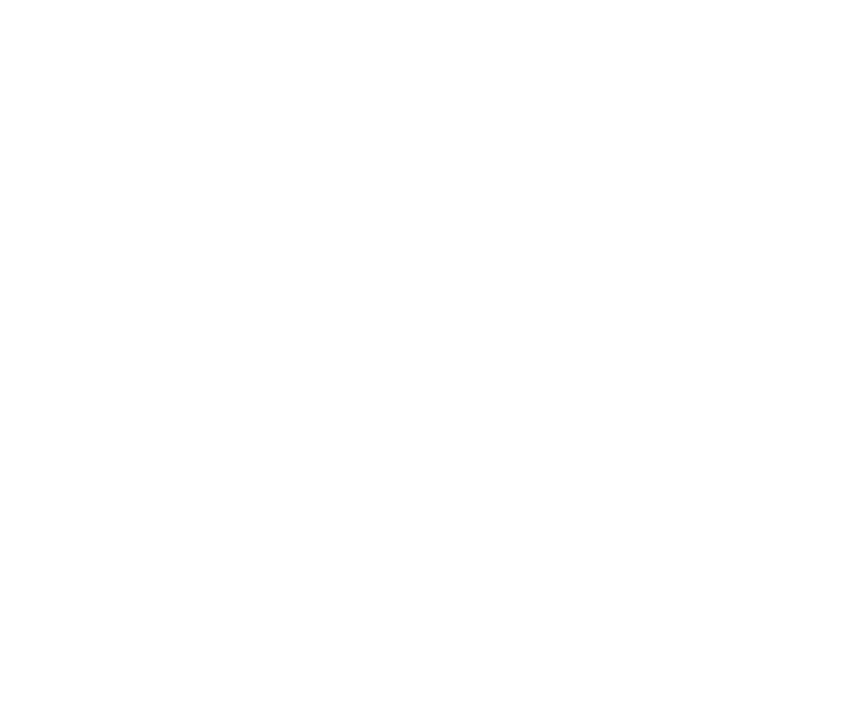
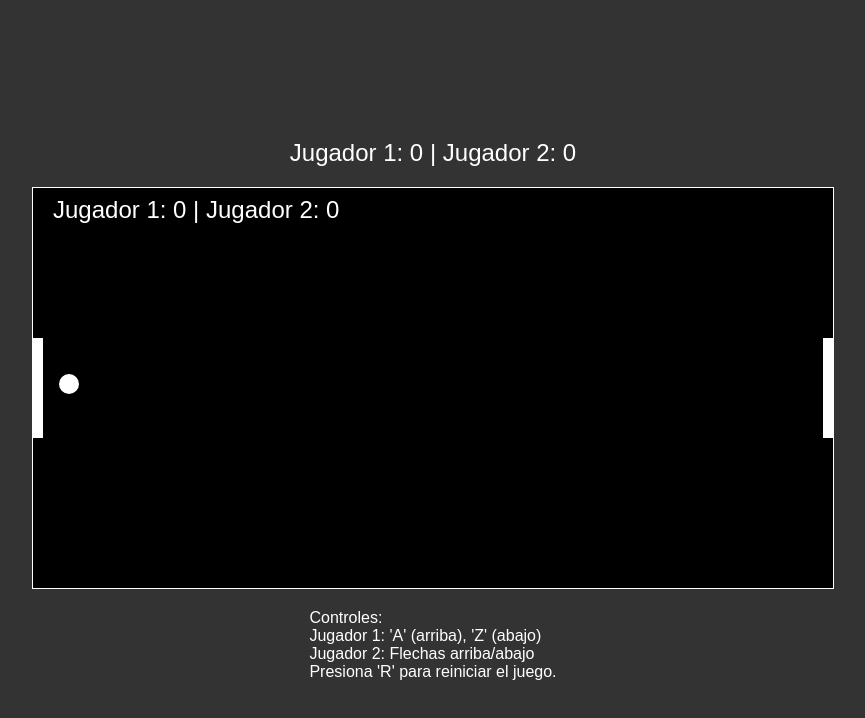
Before and after one commit to LuBrizuela02/POO_EducacionIT2024, a plain HTML site: page index.html in a window 1280 px wide. Shown: the whole page, without its empty margins (207-1072 px from the left). Drawn offline with Linux system fonts and the light colour scheme.

Commit message:
Añadir juego Pong en HTML, CSS y JavaScript

```diff
--- a/index.html
+++ b/index.html
@@ -1,11 +1,160 @@
 <!DOCTYPE html>
-<html lang="en">
+<html lang="es">
 <head>
     <meta charset="UTF-8">
     <meta name="viewport" content="width=device-width, initial-scale=1.0">
-    <title>Document</title>
+    <title>Juego Pong</title>
+    <style>
+        * {
+            margin: 0;
+            padding: 0;
+            box-sizing: border-box;
+        }
+        body {
+            display: flex;
+            flex-direction: column;
+            justify-content: center;
+            align-items: center;
+            height: 100vh;
+            background-color: #333;
+            color: white;
+            font-family: Arial, sans-serif;
+        }
+        canvas {
+            background-color: #000;
+            border: 1px solid white;
+        }
+        #scoreboard {
+            margin: 20px;
+            font-size: 24px;
+        }
+        #instructions {
+            margin-top: 20px;
+            font-size: 16px;
+        }
+    </style>
 </head>
 <body>
+    <div id="scoreboard">Jugador 1: 0 | Jugador 2: 0</div>
+    <canvas id="gameCanvas" width="800" height="400"></canvas>
+    <div id="instructions">
+        <p>Controles:</p>
+        <p>Jugador 1: 'A' (arriba), 'Z' (abajo)</p>
+        <p>Jugador 2: Flechas arriba/abajo</p>
+        <p>Presiona 'R' para reiniciar el juego.</p>
+    </div>
 
+    <script>
+        // Obtener el contexto del canvas
+        const canvas = document.getElementById("gameCanvas");
+        const ctx = canvas.getContext("2d");
+
+        // Variables del juego
+        const paddleWidth = 10, paddleHeight = 100, ballSize = 10;
+        let player1Y = (canvas.height - paddleHeight) / 2;
+        let player2Y = (canvas.height - paddleHeight) / 2;
+        let ballX = canvas.width / 2, ballY = canvas.height / 2;
+        let ballSpeedX = 4, ballSpeedY = 4;
+        let player1Score = 0, player2Score = 0;
+        let gameActive = true;
+
+        // Función para dibujar rectángulos (palas)
+        function drawRect(x, y, width, height) {
+            ctx.fillStyle = "white";
+            ctx.fillRect(x, y, width, height);
+        }
+
+        // Función para dibujar la pelota
+        function drawBall(x, y) {
+            ctx.fillStyle = "white";
+            ctx.beginPath();
+            ctx.arc(x, y, ballSize, 0, Math.PI * 2);
+            ctx.fill();
+        }
+
+        // Función para dibujar el puntaje
+        function drawScore() {
+            ctx.fillStyle = "white";
+            ctx.font = "24px Arial";
+            ctx.clearRect(0, 0, canvas.width, 50); // Limpiar la parte superior donde se muestra el puntaje
+            ctx.fillText(`Jugador 1: ${player1Score} | Jugador 2: ${player2Score}`, 20, 30);
+        }
+
+        // Función principal del juego
+        function gameLoop() {
+            if (!gameActive) return;
+
+            // Limpiar el canvas
+            ctx.clearRect(0, 0, canvas.width, canvas.height);
+
+            // Actualizar la posición de la pelota
+            ballX += ballSpeedX;
+            ballY += ballSpeedY;
+
+            // Colisión con las paredes superior e inferior
+            if (ballY <= 0 || ballY >= canvas.height) {
+                ballSpeedY = -ballSpeedY;
+            }
+
+            // Colisión con la pala del jugador 1
+            if (ballX <= paddleWidth && ballY >= player1Y && ballY <= player1Y + paddleHeight) {
+                ballSpeedX = -ballSpeedX;
+            }
+
+            // Colisión con la pala del jugador 2
+            if (ballX >= canvas.width - paddleWidth && ballY >= player2Y && ballY <= player2Y + paddleHeight) {
+                ballSpeedX = -ballSpeedX;
+            }
+
+            // Comprobar si un jugador anota
+            if (ballX < 0) {
+                player2Score++;
+                resetBall();
+            } else if (ballX > canvas.width) {
+                player1Score++;
+                resetBall();
+            }
+
+            // Dibujar palas y pelota
+            drawRect(0, player1Y, paddleWidth, paddleHeight); // Pala del jugador 1
+            drawRect(canvas.width - paddleWidth, player2Y, paddleWidth, paddleHeight); // Pala del jugador 2
+            drawBall(ballX, ballY); // Dibujar pelota
+            drawScore(); // Dibujar puntaje
+
+            // Solicitar el siguiente frame
+            requestAnimationFrame(gameLoop);
+        }
+
+        // Reiniciar la pelota después de un gol
+        function resetBall() {
+            ballX = canvas.width / 2;
+            ballY = canvas.height / 2;
+            ballSpeedX = -ballSpeedX; // Cambiar la dirección de la pelota
+            drawScore();
+        }
+
+        // Control del jugador 1 (A y Z)
+        window.addEventListener("keydown", (e) => {
+            if (e.key === "a" && player1Y > 0) player1Y -= 20; // Mover hacia arriba
+            if (e.key === "z" && player1Y < canvas.height - paddleHeight) player1Y += 20; // Mover hacia abajo
+            if (e.key === "ArrowUp" && player2Y > 0) player2Y -= 20; // Mover hacia arriba (Jugador 2)
+            if (e.key === "ArrowDown" && player2Y < canvas.height - paddleHeight) player2Y += 20; // Mover hacia abajo (Jugador 2)
+            if (e.key === "r") resetGame(); // Reiniciar el juego
+        });
+
+        // Reiniciar el juego
+        function resetGame() {
+            player1Score = 0;
+            player2Score = 0;
+            player1Y = (canvas.height - paddleHeight) / 2;
+            player2Y = (canvas.height - paddleHeight) / 2;
+            resetBall();
+            gameActive = true;
+            gameLoop();
+        }
+
+        // Iniciar el bucle del juego
+        gameLoop();
+    </script>
 </body>
 </html>
```
